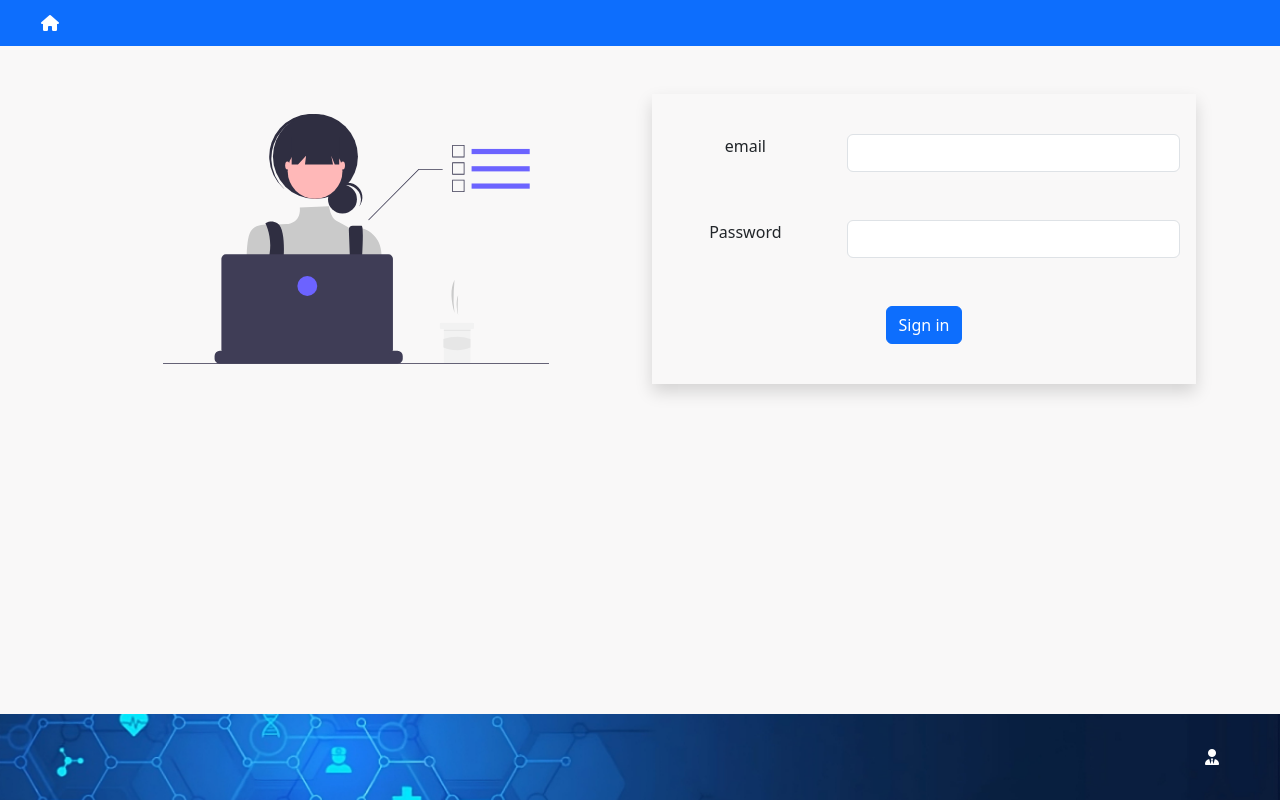
After one commit to Bladeofgodol/DPCAS, a Django app: page /administration/asignin/ in a window 1280 px wide. The commit adds this page. Run offline with Django 4.2, Linux system fonts and the light colour scheme; parts of the project's set-up code (start-up, migrations or seed data) failed here and were passed over; some libraries are stand-ins or nearby versions.

Commit message:
created login page

```diff
--- a/DPCAS/DPCAS/urls.py
+++ b/DPCAS/DPCAS/urls.py
@@ -20,7 +20,8 @@ from django.contrib.staticfiles.urls import staticfiles_urlpatterns
 urlpatterns = [
     path('admin/', admin.site.urls),
     path('', include('greeting.urls')),
-    path('adminstration/', include('adminstration.urls')),
+    path('administration/', include('adminstration.urls')),
+    path('administration/',include('django.contrib.auth.urls')),
     path('pview/', include('patientview.urls')),
 ]
 
--- a/DPCAS/adminstration/admin.py
+++ b/DPCAS/adminstration/admin.py
@@ -3,8 +3,8 @@ from adminstration.models import patient
 from django.contrib.auth.admin import UserAdmin
 
 class AccountAdmin(UserAdmin):
-    list_display = ( 'fname','lname','pno','last_login','username','date_registered','email','is_active')
-    search_fields = ( 'pno','email','fname','lname')
+    list_display = ( 'fname','lname','phone_number','last_login','username','date_registered','email','is_active')
+    search_fields = ( 'phone_number','email','fname','lname')
     readonly_fields = ('date_registered','last_login','date_of_birth')
 
     filter_horizontal = ()
--- /dev/null
+++ b/DPCAS/adminstration/templates/asignin.html
@@ -0,0 +1,48 @@
+{% extends 'greetbase.html' %} {% load static %} {% block content %}
+<div
+  class="row align-items-center text-center mx-5 px-md-4 d-flex justify-content-center"
+>
+  <div class="col d-flex justify-content-center">
+    <img src="{% static 'imgs/admin.svg'%}" style="max-height: 250px" />
+  </div>
+
+  <div class="col d-flex justify-content-center my-5">
+    <div class="shadow p-2 p-sm-3" style="width: 100%">
+      <form class="my-4">
+        <div class="row mb-5 d-flex flex-wrap justify-content-center">
+          <div class="col-lg-4">
+            <label for="paitient-tel" class="form-label">email</label>
+          </div>
+          <div class="col-lg-8">
+            <input
+              type="tel"
+              class="form-control"
+              id="paitient-tel"
+              aria-describedby="emailHelp"
+            />
+          </div>
+        </div>
+        <div class="row mb-5 d-flex flex-wrap justify-content-center">
+          <div class="col-lg-4 d-flex justify-content-center">
+            <label
+              for="paitient-password"
+              class="col form-label d-flex justify-content-center"
+              style="width: 50%"
+              >Password</label
+            >
+          </div>
+          <div class="col-lg-8">
+            <input
+              type="password"
+              class="col form-control"
+              id="paitient-password"
+            />
+          </div>
+        </div>
+        <button type="submit" class="btn btn-primary">Sign in</button>
+      </form>
+    </div>
+  </div>
+</div>
+
+{% endblock %}
--- a/DPCAS/adminstration/templates/psignup.html
+++ b/DPCAS/adminstration/templates/psignup.html
@@ -23,7 +23,6 @@
 
 
                         {% for error in field.errors %}
-                            hi
                             <div class="row">
                                 <p class="text-danger"> {{ error }} </p>
                             </div>
--- a/DPCAS/adminstration/urls.py
+++ b/DPCAS/adminstration/urls.py
@@ -2,8 +2,11 @@ from django.urls import path
 from . import views
 
 urlpatterns = [
-    path('',views.home, name='index'),
+    path('',views.home, name='admin-index'),
     path('pman/',views.pman, name='pman'),
     path('dman/',views.dman, name='dman'),
-    path('psignup/', views.psignup, name='psignup'),
+    path('psignup', views.psignup, name='psignup'),
+    path('asignin/',views.signin,name='admin-signin'),
+    path('psignin/', views. psignin, name='psignin'),
+    path('plogout/', views.plogout, name='plogout')
 ]
--- a/DPCAS/adminstration/views.py
+++ b/DPCAS/adminstration/views.py
@@ -1,16 +1,23 @@
 from django.http import HttpResponse
 from django.shortcuts import render, redirect
-from django.contrib.auth import login, authenticate
-from.forms import RegistrationForm
+from django.contrib.auth import login, authenticate, logout
+from django.contrib import messages
+from .models import patient
+from .forms import RegistrationForm, PatientSignInForm
 # Create your views here.
+
+
 def home(request):
     return render(request, 'adminhome.html')
+
 
 def pman(request):
     return render(request, 'pman.html')
 
+
 def dman(request):
     return render(request, 'dman.html')
+
 
 def psignup(request):
     context = {}
@@ -18,14 +25,47 @@ def psignup(request):
         form = RegistrationForm(request.POST)
         if form.is_valid():
             form.save()
-            email=form.cleaned_data.get('email')
+            email = form.cleaned_data.get('email')
             raw_password = form.cleaned_data.get('password1')
-            patient = authenticate(email = email,password = raw_password)
+            patient = authenticate(email=email, password=raw_password)
             login(request, patient)
-            return redirect('index')
+            return redirect('psignup')
         else:
             context['registration_form'] = form
     else:
         form = RegistrationForm()
         context['registration_form'] = form
-    return render(request,'psignup.html',context)
+    return render(request, 'psignup.html', context)
+
+
+def signin(request):
+    return render(request, 'asignin.html')
+
+
+def psignin(request):
+    context = {}
+
+    user = request.user
+    if user.is_authenticated:
+        return redirect('pview')
+
+    if request.POST:
+        form = PatientSignInForm(request.POST)
+        if form.is_valid():
+            phone_number = request.POST['phone_number']
+            password = request.POST['password']
+            user = authenticate(phone_number=phone_number, password=password)
+
+            if user:
+                login(request, user)
+                return redirect('pview')
+    else:
+        form = PatientSignInForm()
+
+    context['login_form'] = form
+    return render(request, 'psignin.html', context)
+
+
+def plogout(request):
+    logout(request)
+    return redirect('psignin')
--- a/DPCAS/greeting/templates/greetbase.html
+++ b/DPCAS/greeting/templates/greetbase.html
@@ -5,7 +5,7 @@
     <meta charset="UTF-8" />
     <meta http-equiv="X-UA-Compatible" content="IE=edge" />
     <meta name="viewport" content="width=device-width, initial-scale=1.0" />
-    <title>Doctors Signin</title>
+    <title>paitient Signin</title>
     <link
       href="https://cdn.jsdelivr.net/npm/bootstrap@5.3.0-alpha1/dist/css/bootstrap.min.css"
       rel="stylesheet"
@@ -13,7 +13,7 @@
       crossorigin="anonymous"
     />
   </head>
-  <body class="d-flex flex-column min-vh-100 " style="background-color: #f9f8f8">
+  <body class="d-flex flex-column min-vh-100" style="background-color: #f9f8f8">
     <header class="text-bg-primary p-1">
       <a href="{% url 'index' %}" class="btn">
         <div class="mx-4">
@@ -28,7 +28,7 @@
     </div>
     </main>
     <footer
-      class="text-bg-primary p-4 mt-auto"
+      class="text-bg-primary p-4 mt-auto d-flex justify-content-end"
       style="
         height: 100%;
         background-image: url({% static '/imgs/hfbanner.jpeg'%});
@@ -36,7 +36,13 @@
         background-repeat: no-repeat;
         background-position: 50%;
       "
-    ></footer>
+    >
+  <a href="{% url 'admin-signin' %}" class="btn">
+        <div class="mx-4">
+          <i class="fa-sharp fa-solid fa-inverse fa-user-tie"></i>
+        </div>
+      </a>
+    </footer>
 
     <script
       src="https://cdn.jsdelivr.net/npm/bootstrap@5.3.0-alpha1/dist/js/bootstrap.bundle.min.js"
--- a/DPCAS/greeting/urls.py
+++ b/DPCAS/greeting/urls.py
@@ -3,6 +3,5 @@ from . import views
 
 urlpatterns = [
     path('', views.index, name='index'),
-    path('dsignin/', views.dsignin, name='dsignin'),
-    path('psignin/', views.psignin, name='psignin'),
+
 ]
--- a/DPCAS/greeting/views.py
+++ b/DPCAS/greeting/views.py
@@ -7,6 +7,3 @@ def index(request):
 
 def dsignin(request):
     return render(request,'dsignin.html')
-
-def psignin(request):
-    return render(request,'psignin.html')
--- a/DPCAS/patientview/templates/pbase.html
+++ b/DPCAS/patientview/templates/pbase.html
@@ -17,7 +17,7 @@
       <div class="collapse" id="navbarToggleExternalContent">
         <div class="px-1 py-1">
           <div class="nav-item my-3 mx-5 px-5">
-            <a class="nav-link d-flex justify-content-center" aria-current="page" href="#">HOME</a>
+            <a class="nav-link d-flex justify-content-center" aria-current="page" href="{% url 'pview' %}">HOME</a>
           </div>
           <div class="nav-item my-3 mx-5 px-1">
             <a class="nav-link d-flex justify-content-center" href="#">CONSULT A DOCTOR</a>
@@ -78,7 +78,7 @@
                 <hr class="dropdown-divider" />
               </li>
               <li>
-                <a class="dropdown-item" href="#">
+                <a class="dropdown-item" href="{% url 'plogout' %}">
                   <i class="fa-solid fa-right-from-bracket"></i>
                     Log out
 
```
Also changed, not shown: DPCAS/adminstration/forms.py (+20 -5 lines), DPCAS/adminstration/models.py (+5 -5 lines), DPCAS/adminstration/templates/psignin.html (added, +44 -0 lines), DPCAS/adminstration/migrations/0001_initial.py, DPCAS/db.sqlite3.
